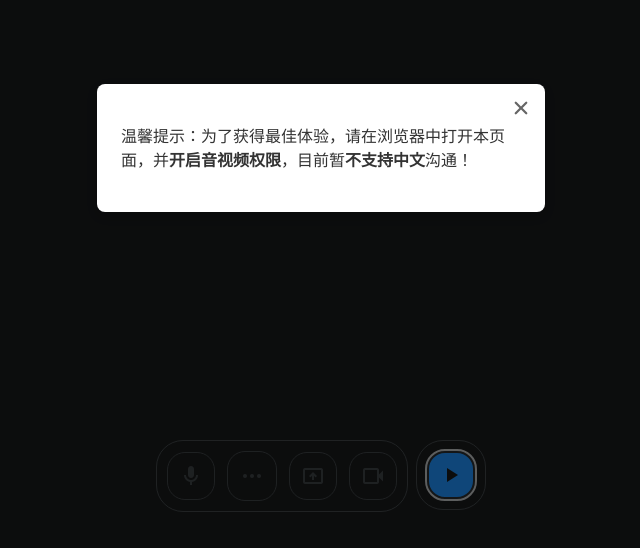
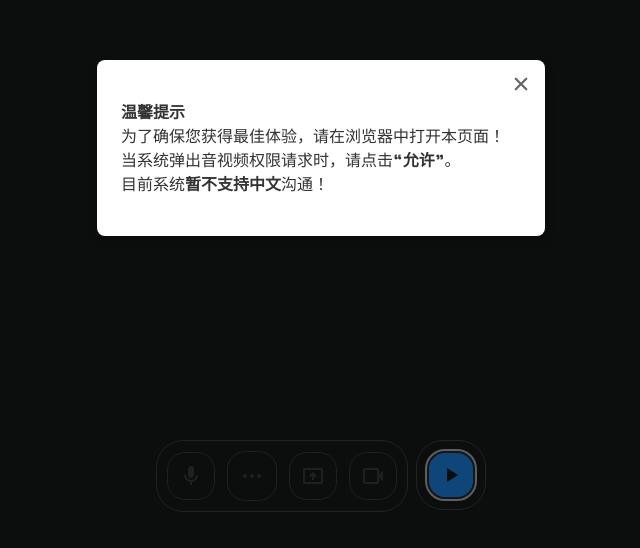
Before and after one commit to liu-ziting/gemini-live, a React (Create React App) app: page / in a window 1280 px wide. Shown: the part 252-800 px from the top of the page, without its empty margins (319-959 px from the left). Built offline with nearby package versions, Linux system fonts and the light colour scheme; no server answers.

Commit message:
Update App.tsx

```diff
--- a/src/App.tsx
+++ b/src/App.tsx
@@ -59,7 +59,14 @@ function App() {
             <button className="modal-close-button" onClick={handleCloseModal}>
               <IoClose size={24} />
             </button>
-            <p>温馨提示：为了获得最佳体验，请在浏览器中打开本页面，并<b>开启音视频权限</b>，目前暂<b>不支持中文</b>沟通！</p>
+            <p>
+            <div className="notification">
+              <p><strong>温馨提示</strong></p>
+              <p>为了确保您获得最佳体验，请在浏览器中打开本页面！</p>
+              <p>当系统弹出音视频权限请求时，请点击<strong>“允许”</strong>。</p>
+              <p>目前系统<strong>暂不支持中文</strong>沟通！</p>
+            </div>
+            </p>
           </div>
         </div>
       )}
```
